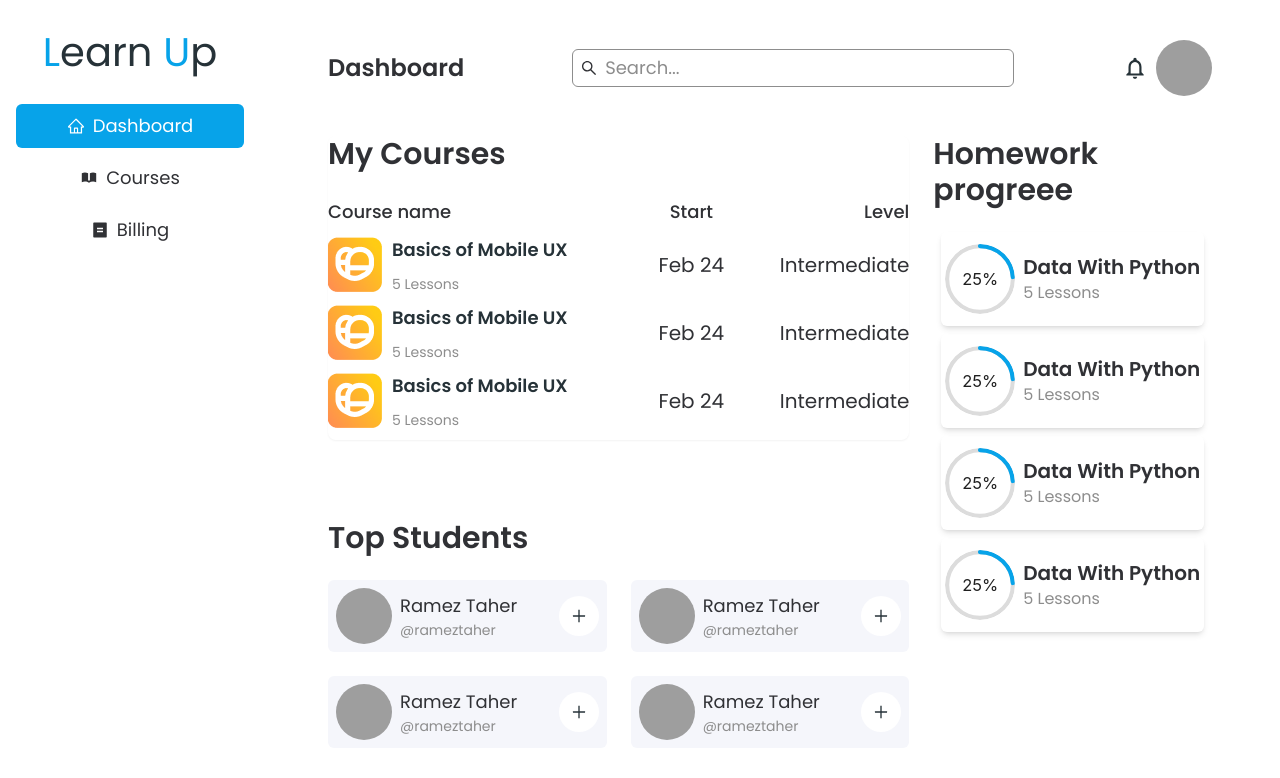
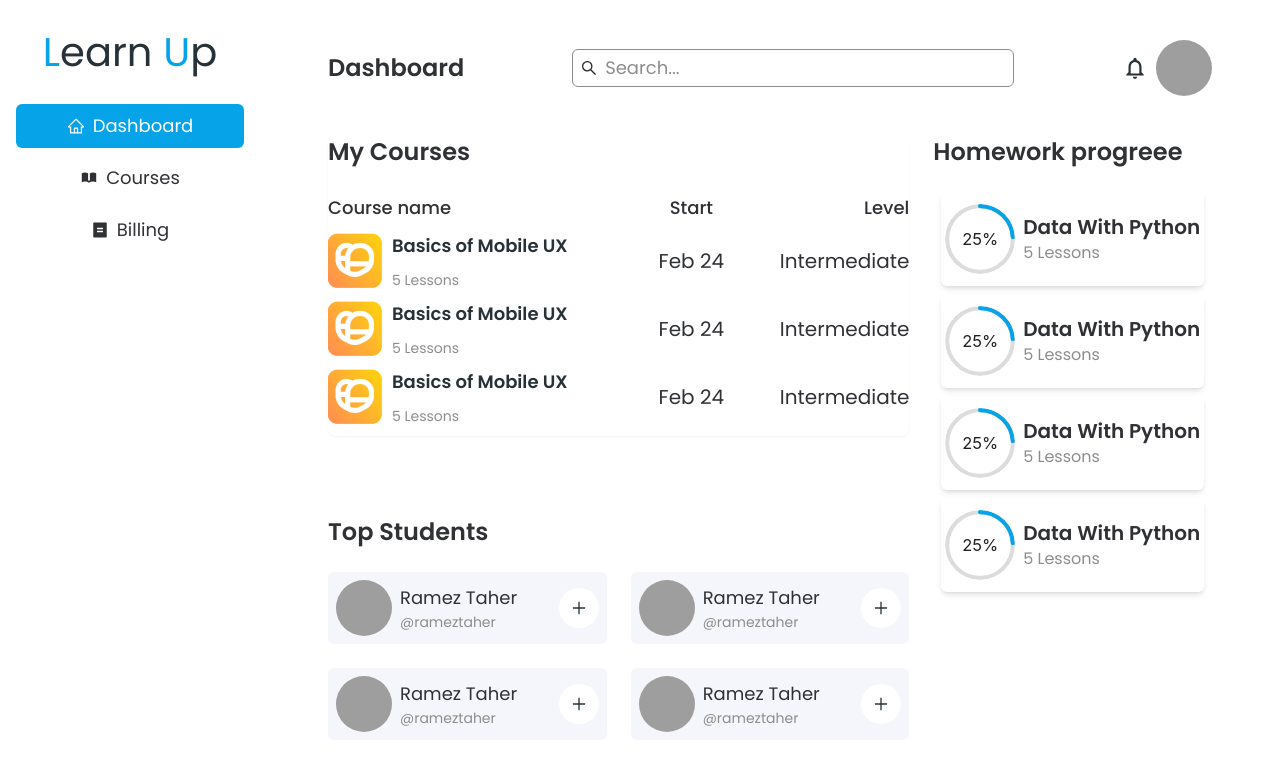
Before and after one commit to RamezTaher/E-learning, a React (Vite) app: page /platform/dashboard in a window 1280 px wide. Shown: the top 778 px of the page. Built offline with nearby package versions, Linux system fonts and the light colour scheme; grey boxes are pictures that could not be loaded.

Commit message:
done dashboard and fix things

```diff
--- a/src/components/DashboardCourses.jsx
+++ b/src/components/DashboardCourses.jsx
@@ -4,7 +4,7 @@ import DashboardCoursesTableRow from "./DashboardCoursesTableRow"
 const DashboardCourses = () => {
   return (
     <div className="rounded-lg shadow-sm">
-      <h1 className="text-3xl font-[600] mb-4 text-secondary">My Courses</h1>
+      <h1 className="text-2xl font-[600] mb-4 text-secondary">My Courses</h1>
       <table className="w-full border-spacing-y-[10px]  border-separate">
         <thead>
           <tr className=" text-lg font-[500] text-secondary">
--- a/src/components/DashboardHomework.jsx
+++ b/src/components/DashboardHomework.jsx
@@ -9,7 +9,7 @@ const DashboardHomework = () => {
   }
   return (
     <div>
-      <h1 className="text-3xl font-[600] mb-4 text-secondary">
+      <h1 className="text-2xl font-[600] mb-4 text-secondary">
         Homework progreee
       </h1>
       <div className="flex flex-col gap-2 p-2">
--- a/src/components/DashboardTopStudents.jsx
+++ b/src/components/DashboardTopStudents.jsx
@@ -4,7 +4,7 @@ import Student from "./Student"
 const DashboardTopStudents = () => {
   return (
     <div>
-      <h1 className="text-3xl font-[600] mb-6 text-secondary">Top Students</h1>
+      <h1 className="text-2xl font-[600] mb-6 text-secondary">Top Students</h1>
       <div className="grid grid-cols-2 gap-6">
         <div className="col-span-1">
           <Student />
--- a/src/pages/FinishSignUp.jsx
+++ b/src/pages/FinishSignUp.jsx
@@ -26,7 +26,7 @@ const FinishSignUp = () => {
             <div className="flex justify-between items-start">
               <Link
                 className="text-[#6D6D6D] flex items-center gap-1"
-                to={"/register"}
+                to={"/auth/register"}
               >
                 <IoIosArrowBack />
                 Back
--- a/src/pages/SignUp.jsx
+++ b/src/pages/SignUp.jsx
@@ -21,6 +21,12 @@ const SignUp = () => {
           </div>
         </div>
         <div className="container px-6 sm:mx-auto lg:px-10 py-3  w-[60%] h-full">
+          <div className="text-grayish text-right mb-5">
+            You have an account ?{" "}
+            <Link to="/auth/login">
+              <span className="text-primary">Sign In</span>
+            </Link>
+          </div>
           <div className="h-full  flex flex-col gap-16">
             <div className="flex justify-between items-start">
               <Link className="text-[#6D6D6D] flex items-center gap-1" to={"/"}>
```
